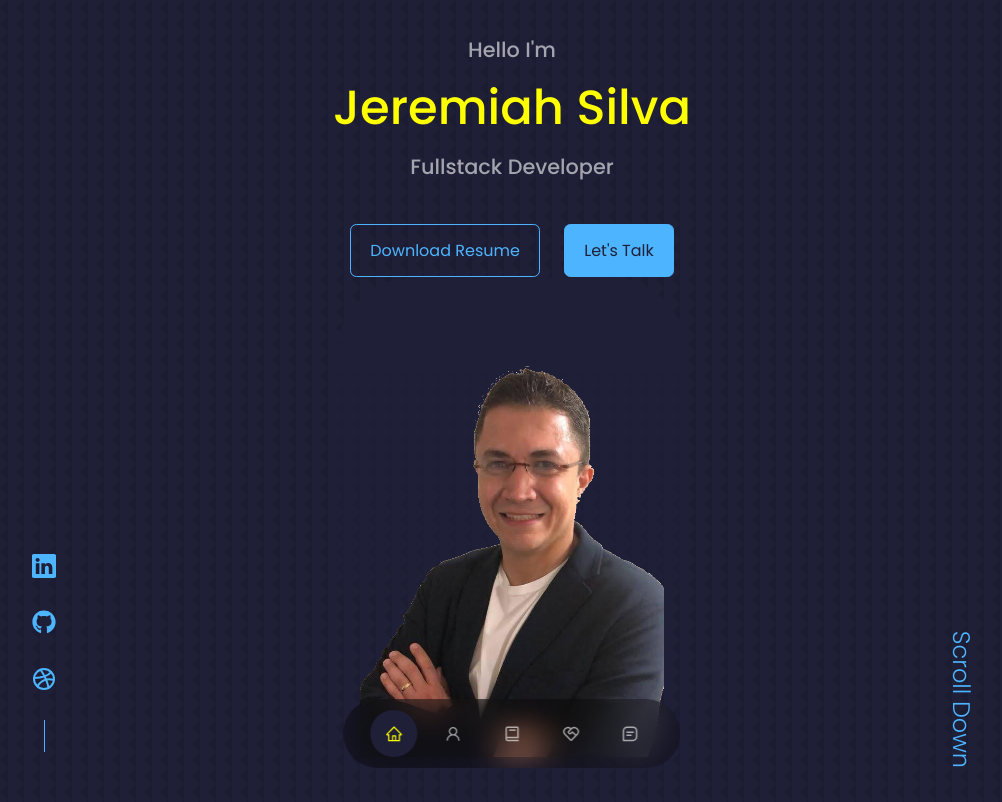
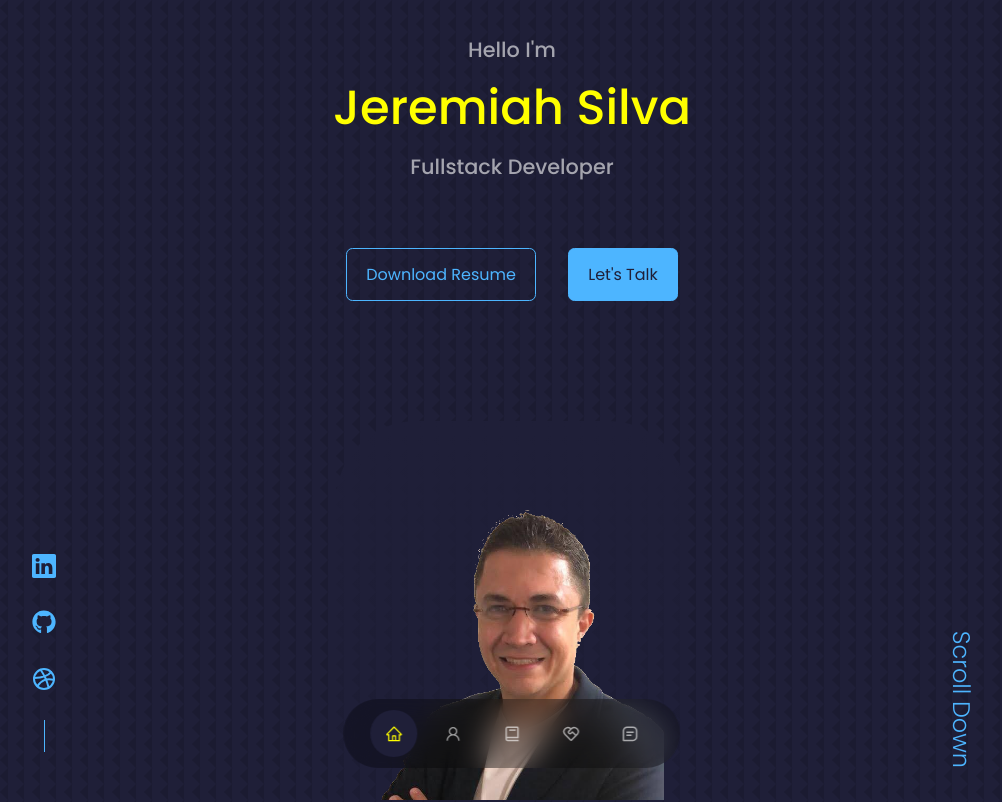
Before and after one commit to Jeremiah-Silva/jeremiah--portfolio, a React (Create React App) app: page / in a window 1280 px wide. Shown: the top 802 px of the page, without its empty margins (128-1130 px from the left). Built offline with nearby package versions, Linux system fonts and the light colour scheme.

Commit message:
Updated File

```diff
--- a/src/components/header/header.css
+++ b/src/components/header/header.css
@@ -12,9 +12,9 @@ header {
 
 /* ================ CTA ================ */
 .cta {
-    margin-top: 2.5rem;
+    margin-top: 4rem;
     display: flex;
-    gap: 1.5rem;
+    gap: 2rem;
     justify-content: center;
 }
 
@@ -45,7 +45,7 @@ header {
     height: 30rem;
     position: absolute;
     left: calc(50% - 11rem);
-    margin-top: -0.05rem;
+    margin-top: 7.5rem;
     border-radius: 5rem 5rem 0 0;
     overflow: hidden;
     padding: 5rem 1.5rem 1.5rem 1.5rem;
```
